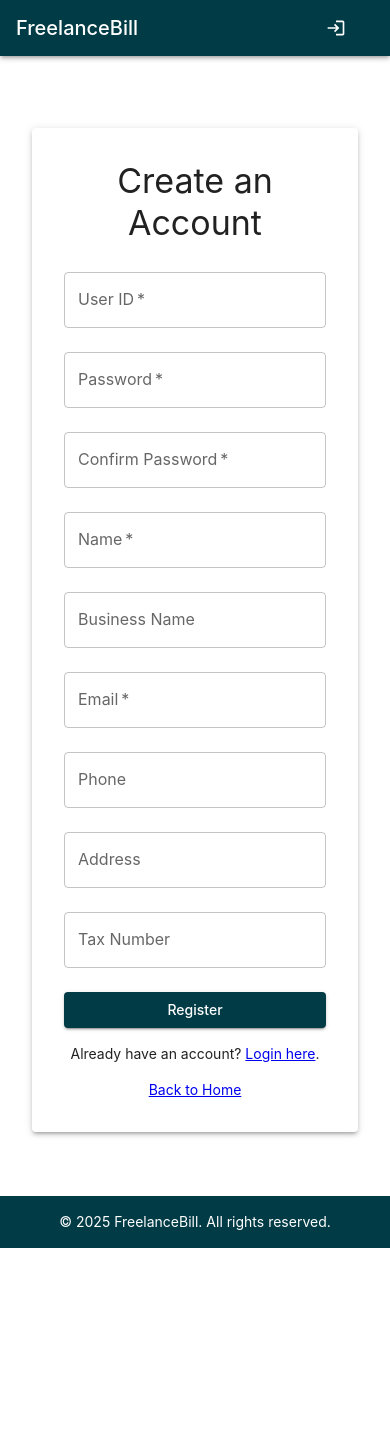
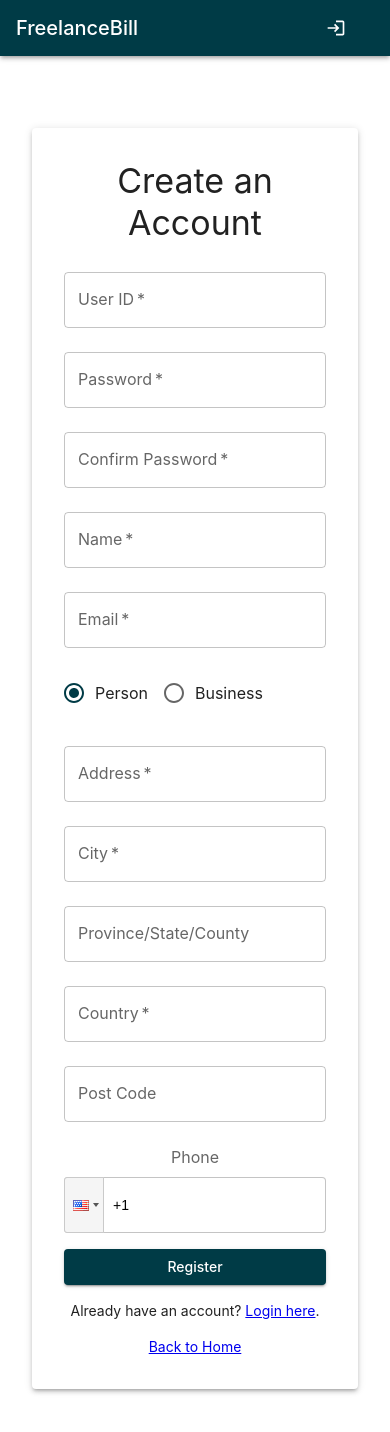
Before and after one commit to lcobiodata/freelance-bill, a React (Create React App) app in the folder frontend/: page /register in a window 390 px wide. Shown: the top 1432 px of the page. Before the commit the page ends 1248 px from the top, so only its background shows below. Built offline with nearby package versions, Linux system fonts and the light colour scheme; no server answers.

Commit message:
Enhance registration form with additional fields for address, city, province, country, post code, and phone number; implement business type selection with tax number validation.

```diff
--- a/frontend/src/components/Register.js
+++ b/frontend/src/components/Register.js
@@ -9,7 +9,14 @@ import {
   Paper,
   Box,
   Alert,
+  RadioGroup,
+  FormControlLabel,
+  Radio,
+  FormControl,
+  FormLabel,
 } from "@mui/material";
+import PhoneInput from "react-phone-input-2";
+import "react-phone-input-2/lib/style.css";
 import validator from "validator";
 
 const API_URL = process.env.REACT_APP_API_URL;
@@ -18,19 +25,23 @@ const Register = () => {
   const [username, setUsername] = useState("");
   const [password, setPassword] = useState("");
   const [confirmPassword, setConfirmPassword] = useState("");
-  const [passwordError, setPasswordError] = useState(""); // Real-time password validation
-  const [confirmPasswordError, setConfirmPasswordError] = useState(""); // Real-time match check
+  const [passwordError, setPasswordError] = useState("");
+  const [confirmPasswordError, setConfirmPasswordError] = useState("");
   const [name, setName] = useState("");
   const [businessName, setBusinessName] = useState("");
   const [email, setEmail] = useState("");
   const [phone, setPhone] = useState("");
   const [address, setAddress] = useState("");
+  const [city, setCity] = useState("");
+  const [province, setProvince] = useState("");
+  const [country, setCountry] = useState("");
+  const [postCode, setPostCode] = useState("");
   const [taxNumber, setTaxNumber] = useState("");
+  const [isBusiness, setIsBusiness] = useState(false); // Toggle for person or business
   const [message, setMessage] = useState(null);
   const [isSubmitting, setIsSubmitting] = useState(false);
   const navigate = useNavigate();
 
-  // ✅ Function to check for strong password
   const isStrongPassword = (password) => {
     return validator.isStrongPassword(password, {
       minLength: 8,
@@ -41,7 +52,6 @@ const Register = () => {
     });
   };
 
-  // ✅ Validate password strength in real-time
   const handlePasswordChange = (e) => {
     const newPassword = e.target.value;
     setPassword(newPassword);
@@ -51,11 +61,10 @@ const Register = () => {
         "Password must be at least 8 characters long and include an uppercase letter, a lowercase letter, a number, and a special character."
       );
     } else {
-      setPasswordError(""); // ✅ Password is strong
+      setPasswordError("");
     }
   };
 
-  // ✅ Validate if passwords match in real-time
   const handleConfirmPasswordChange = (e) => {
     const newConfirmPassword = e.target.value;
     setConfirmPassword(newConfirmPassword);
@@ -63,53 +72,56 @@ const Register = () => {
     if (newConfirmPassword !== password) {
       setConfirmPasswordError("Passwords do not match.");
     } else {
-      setConfirmPasswordError(""); // ✅ Passwords match
+      setConfirmPasswordError("");
     }
   };
 
   const handleRegister = async (e) => {
     e.preventDefault();
 
-    // ✅ Check if email format is valid
     if (!validator.isEmail(email)) {
       setMessage(<Alert severity="error">Invalid email format.</Alert>);
       return;
     }
 
-    // ✅ Check for password strength
     if (!isStrongPassword(password)) {
       setMessage(<Alert severity="error">Invalid password.</Alert>);
       return;
     }
 
-    // ✅ Check if passwords match
     if (password !== confirmPassword) {
-      setMessage(<Alert severity="error">Invalid password.</Alert>);
+      setMessage(<Alert severity="error">Passwords do not match.</Alert>);
       return;
     }
 
-    setIsSubmitting(true); // Disable the button while registering
+    if (isBusiness && !taxNumber) {
+      setMessage(<Alert severity="error">Tax Number is required for businesses.</Alert>);
+      return;
+    }
+
+    setIsSubmitting(true);
 
     try {
+      // Combine address fields into a single string
+      const fullAddress = `${address}, ${city}, ${province}, ${country}, ${postCode}`;
+
       const res = await axios.post(`${API_URL}/register`, {
         username,
         password,
         name,
-        business_name: businessName,
+        business_name: isBusiness ? businessName : null,
         email,
         phone,
-        address,
-        tax_number: taxNumber,
+        address: fullAddress,
+        tax_number: isBusiness ? taxNumber : null,
       });
 
-      // ✅ Show success message and disable button
       setMessage(
         <Alert severity="success">
           {res.data.message ||
             "Registration successful! A verification email has been sent. Please check your inbox."}
         </Alert>
       );
-
     } catch (err) {
       if (err.response?.data?.message === "User already exists") {
         setMessage(
@@ -122,7 +134,7 @@ const Register = () => {
           <Alert severity="error">Registration failed. Please try again.</Alert>
         );
       }
-      setIsSubmitting(false); // Re-enable in case of error
+      setIsSubmitting(false);
     }
   };
 
@@ -180,15 +192,6 @@ const Register = () => {
           />
           <TextField
             fullWidth
-            label="Business Name"
-            type="text"
-            variant="outlined"
-            margin="normal"
-            value={businessName}
-            onChange={(e) => setBusinessName(e.target.value)}
-          />
-          <TextField
-            fullWidth
             label="Email"
             type="email"
             variant="outlined"
@@ -197,15 +200,39 @@ const Register = () => {
             onChange={(e) => setEmail(e.target.value)}
             required
           />
-          <TextField
-            fullWidth
-            label="Phone"
-            type="text"
-            variant="outlined"
-            margin="normal"
-            value={phone}
-            onChange={(e) => setPhone(e.target.value)}
-          />
+          <RadioGroup
+            row
+            value={isBusiness ? "business" : "person"}
+            onChange={(e) => setIsBusiness(e.target.value === "business")}
+            sx={{ my: 2 }}
+          >
+            <FormControlLabel value="person" control={<Radio />} label="Person" />
+            <FormControlLabel value="business" control={<Radio />} label="Business" />
+          </RadioGroup>
+          {isBusiness && (
+            <>
+              <TextField
+                fullWidth
+                label="Business Name"
+                type="text"
+                variant="outlined"
+                margin="normal"
+                value={businessName}
+                onChange={(e) => setBusinessName(e.target.value)}
+                required={isBusiness}
+              />
+              <TextField
+                fullWidth
+                label="Tax Number"
+                type="text"
+                variant="outlined"
+                margin="normal"
+                value={taxNumber}
+                onChange={(e) => setTaxNumber(e.target.value)}
+                required={isBusiness}
+              />
+            </>
+          )}
           <TextField
             fullWidth
             label="Address"
@@ -214,16 +241,65 @@ const Register = () => {
             margin="normal"
             value={address}
             onChange={(e) => setAddress(e.target.value)}
+            required
           />
           <TextField
             fullWidth
-            label="Tax Number"
+            label="City"
             type="text"
             variant="outlined"
             margin="normal"
-            value={taxNumber}
-            onChange={(e) => setTaxNumber(e.target.value)}
+            value={city}
+            onChange={(e) => setCity(e.target.value)}
+            required
           />
+          <TextField
+            fullWidth
+            label="Province/State/County"
+            type="text"
+            variant="outlined"
+            margin="normal"
+            value={province}
+            onChange={(e) => setProvince(e.target.value)}
+            // required
+          />
+          <TextField
+            fullWidth
+            label="Country"
+            type="text"
+            variant="outlined"
+            margin="normal"
+            value={country}
+            onChange={(e) => setCountry(e.target.value)}
+            required
+          />
+          <TextField
+            fullWidth
+            label="Post Code"
+            type="text"
+            variant="outlined"
+            margin="normal"
+            value={postCode}
+            onChange={(e) => setPostCode(e.target.value)}
+            // required
+          />
+          <FormControl fullWidth sx={{ mt: 2 }}>
+            <FormLabel sx={{ mb: 1 }}>Phone</FormLabel>
+            <PhoneInput
+              country={"us"}
+              value={phone}
+              onChange={(phone) => setPhone(phone)}
+              inputStyle={{
+                width: "100%",
+                height: "56px", // Match Material-UI TextField height
+                borderRadius: "4px",
+                border: "1px solid rgba(0, 0, 0, 0.23)", // Match Material-UI TextField border
+                paddingLeft: "48px", // Adjust for country code dropdown
+              }}
+              placeholder="Enter your phone number"
+              required
+            />
+          </FormControl>
           <Button
             type="submit"
             variant="contained"
```
